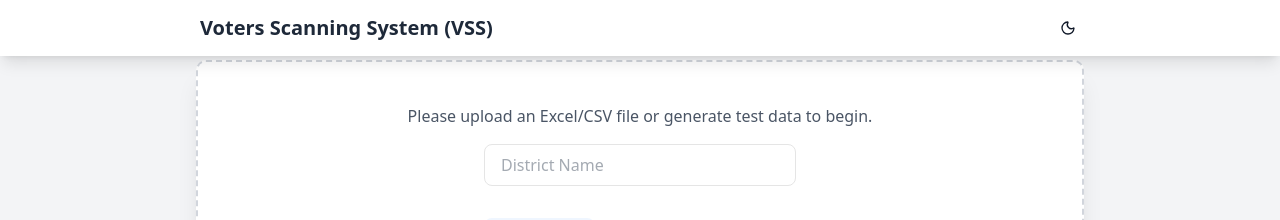
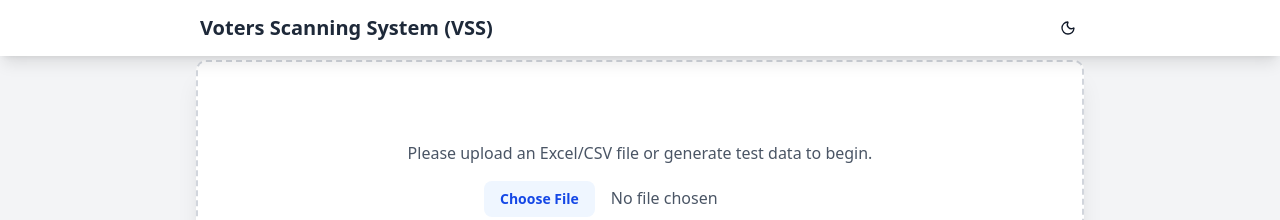
Before and after one commit to reanzi/jipate, a React (Vite) app: page / in a window 1280 px wide. Shown: the top 220 px of the page. Built offline with nearby package versions, Linux system fonts and the light colour scheme; no server answers.

Commit message:
defaulted facility name to bagamoyo

```diff
--- a/src/components/initial-data.tsx
+++ b/src/components/initial-data.tsx
@@ -13,23 +13,22 @@ export const InitialData = () => {
 	const { setAppState } = useStoreData();
 	// State for the slider value, initialized to 500 records
 	const [amount, setAmount] = useState<number[]>([500]);
-	const [facilityName, setFacilityName] = useState<string>("");
 	// New state to manage the loading status
 	const [isGenerating, setIsGenerating] = useState(false);
 
 	// Handle file upload and parsing
 	const handleFileUpload = (event: React.ChangeEvent<HTMLInputElement>) => {
 		const file = event.target.files?.[0];
-		if (!facilityName) {
-			toast("Missing field", {
-				description: "Please provide your facility's name.",
-				action: {
-					label: "Undo",
-					onClick: () => console.log("Undo"),
-				},
-			});
-			return;
-		}
+		// if (!facilityName) {
+		// 	toast("Missing field", {
+		// 		description: "Please provide your facility's name.",
+		// 		action: {
+		// 			label: "Undo",
+		// 			onClick: () => console.log("Undo"),
+		// 		},
+		// 	});
+		// 	return;
+		// }
 		if (!file) {
 			toast("Missing field", {
 				description: "Please provide your facility's name.",
@@ -50,7 +49,7 @@ export const InitialData = () => {
 				setAppState({
 					mode: "DRIVE",
 					data: parsedData,
-					facility: facilityName,
+					facility: "bagamoyo",
 				});
 			},
 			error: (error) => {
@@ -75,7 +74,7 @@ export const InitialData = () => {
 				setAppState({
 					mode: "TEST",
 					data: mockData,
-					facility: facilityName,
+					facility: "bagamoyo",
 				});
 			} catch (error) {
 				console.error("Error generating mock data:", error);
@@ -115,13 +114,6 @@ export const InitialData = () => {
 				<>
 					<div className="flex flex-col space-y-8 mx-auto">
 						<input
-							type="text"
-							placeholder="District Name"
-							value={facilityName}
-							onChange={(e) => setFacilityName(e.target.value)}
-							className="mx-auto w-full max-w-sm px-4 py-2 border rounded-md focus:outline-none focus:ring-2 focus:ring-blue-500 dark:bg-gray-700 dark:border-gray-600"
-						/>
-						<input
 							type="file"
 							onChange={handleFileUpload}
 							accept=".csv, application/vnd.openxmlformats-officedocument.spreadsheetml.sheet, application/vnd.ms-excel"
```
